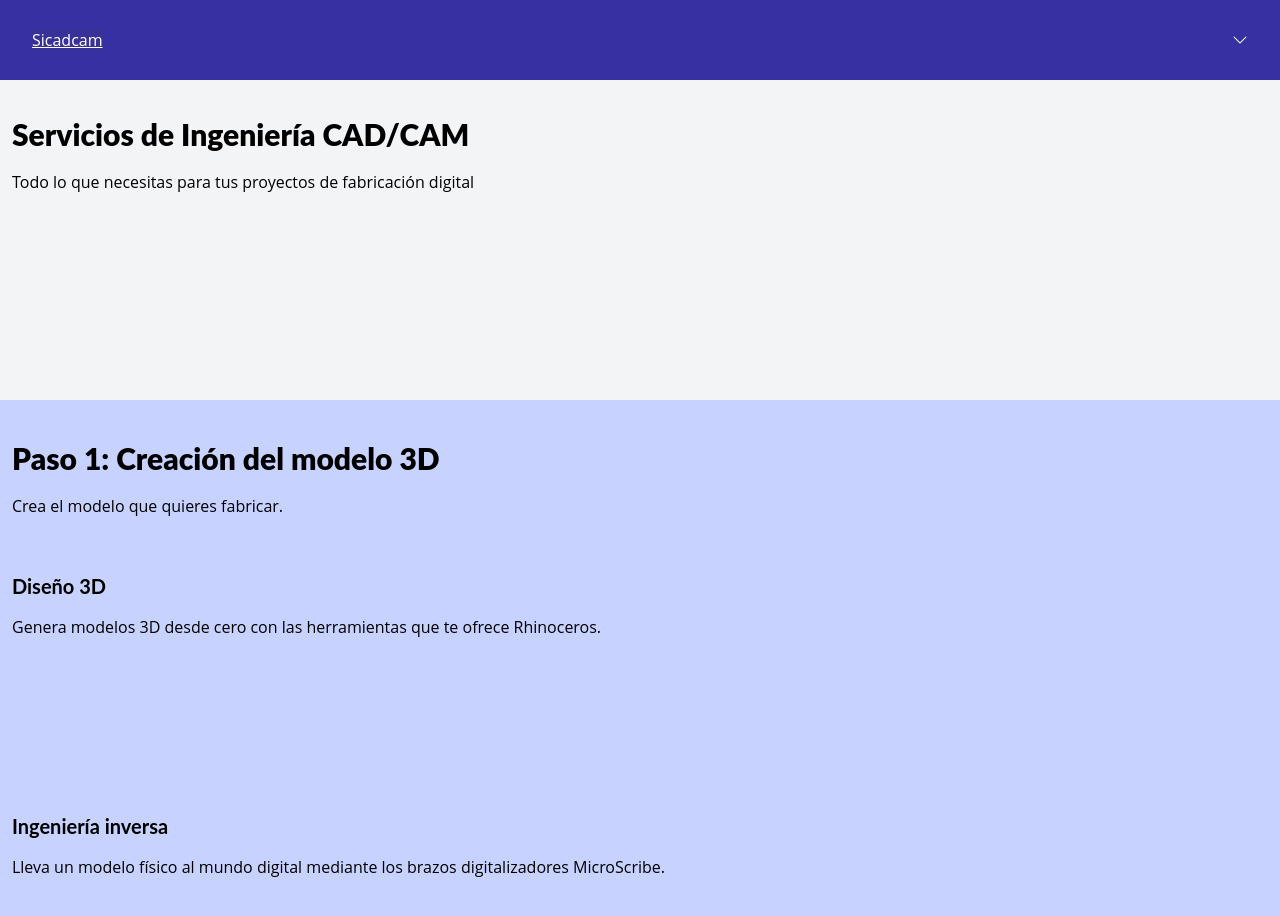
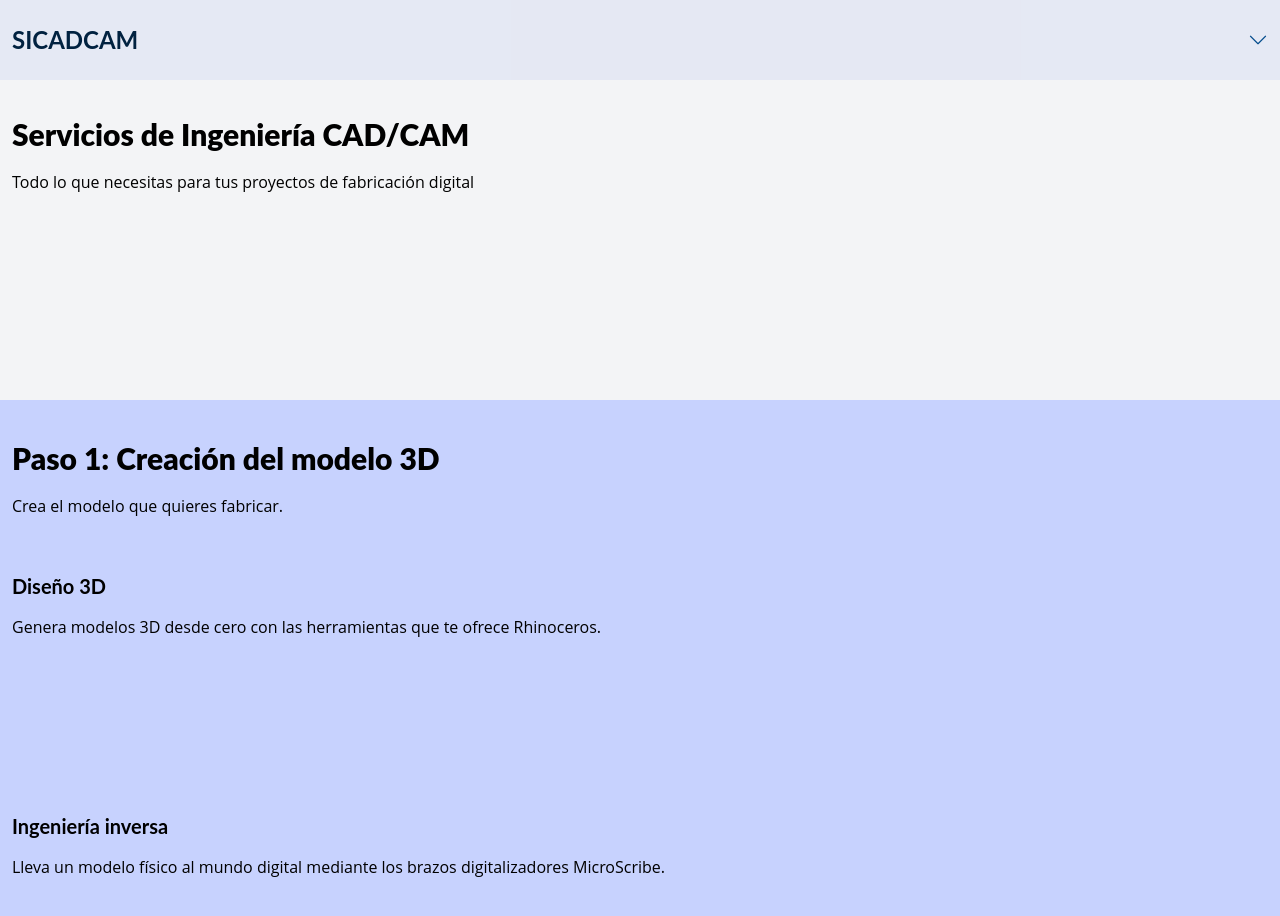
Before and after one commit to Comecacahuates/web-sicadcam, a Next.js app: page / in a window 1280 px wide. Shown: the top 916 px of the page. Built offline with nearby package versions, Linux system fonts and the light colour scheme.

Commit message:
Ajustes en la barra de navegación

```diff
--- a/components/navbar.tsx
+++ b/components/navbar.tsx
@@ -16,25 +16,34 @@ export default function Navbar(props: NavbarProps) {
 
   /* Renderización */
   return (
-    <React.Fragment>
-      {/* Barra de navegación */}
-      <nav className="bg-indigo-800 w-full sticky top-0 z-50">
+    <nav
+      className={`w-full px-3 sticky top-0 z-50 transition-colors duration-500 ${
+        show ? "bg-my-blue-dark" : "bg-my-white bg-opacity-70"
+      }`}
+    >
       <div
         className={`container mx-auto flex flex-col overflow-hidden transition-height duration-500 ${
           show ? "h-screen" : "h-20"
         }`}
       >
-          <div className="h-20 px-8 flex-none flex flex-row justify-between items-center">
+        <div className="h-20 flex-none flex flex-row justify-between items-center">
           {/* Logo */}
           <div>
-              <a href="#" className="text-white">
-                Sicadcam
+            <a
+              href="#"
+              className={`font-display text-2xl font-bold bg-transparent hover:bg-transparent no-underline transition-colors ${
+                show
+                  ? "text-white"
+                  : "text-my-blue-dark hover:text-my-blue-dark"
+              }`}
+            >
+              SICADCAM
             </a>
           </div>
           {/* Botón de menú desplegable */}
           <button
-              className={`text-white transition-tranform lg:transition-none duration-500 ${
-                show ? "-rotate-180" : "rotate-0"
+            className={`text-xl transition-tranform duration-500 ${
+              show ? "-rotate-180 text-white" : "rotate-0 text-my-blue dark"
             }`}
             onClick={() => setShow(!show)}
           >
@@ -43,7 +52,7 @@ export default function Navbar(props: NavbarProps) {
         </div>
         {/* Enlaces */}
         <div
-            className={`px-8 overflow-hidden transition-opacity lg:transition-none duration-500 ${
+          className={`overflow-hidden transition-opacity lg:transition-none duration-500 ${
             show ? "opacity-100" : "opacity-0 lg:opacity-100"
           }`}
         >
@@ -51,6 +60,5 @@ export default function Navbar(props: NavbarProps) {
         </div>
       </div>
     </nav>
-    </React.Fragment>
   );
 }
--- a/components/navbaritem.tsx
+++ b/components/navbaritem.tsx
@@ -15,12 +15,18 @@ export default function NavbarItem(props: NavbarItemProps) {
 
   /* Renderización */
   return (
-    <li
-      className={`py-3 block text-white hover:text-opacity-100 ${
-        activePage === href ? "font-bold text-opacity-100" : "text-opacity-70"
-      }`}
-    >
-      <Link href={href || "#"}>{children}</Link>
+    <li className="py-3">
+      <Link href={href || "#"}>
+        <a
+          className={`py-3 bg-transparent no-underline hover:bg-transparent text-white hover:text-opacity-100 ${
+            activePage === href
+              ? "font-bold text-opacity-100"
+              : "text-opacity-70"
+          }`}
+        >
+          {children}
+        </a>
+      </Link>
     </li>
   );
 }
```
Lines whose indentation alone changed are shown as unchanged.
